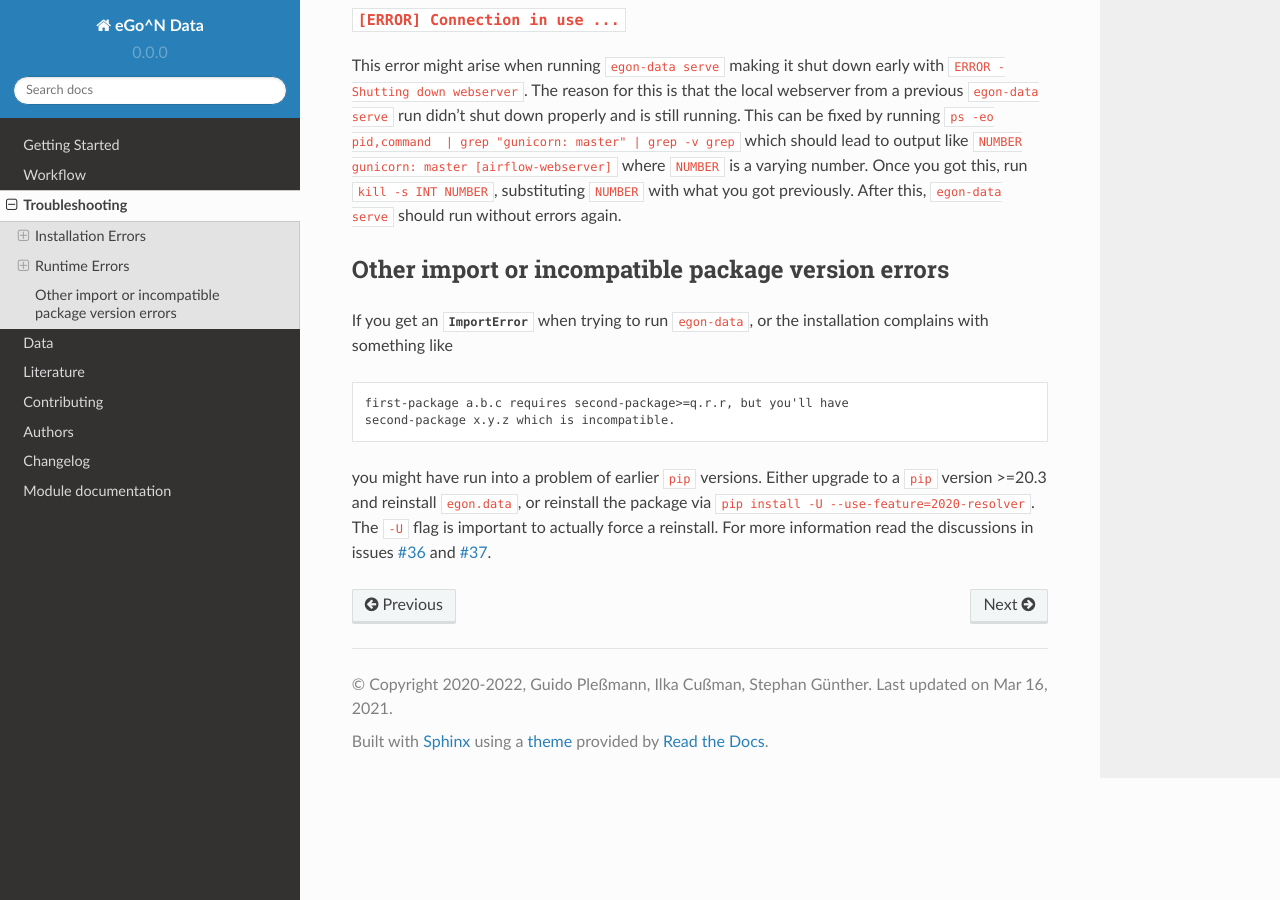
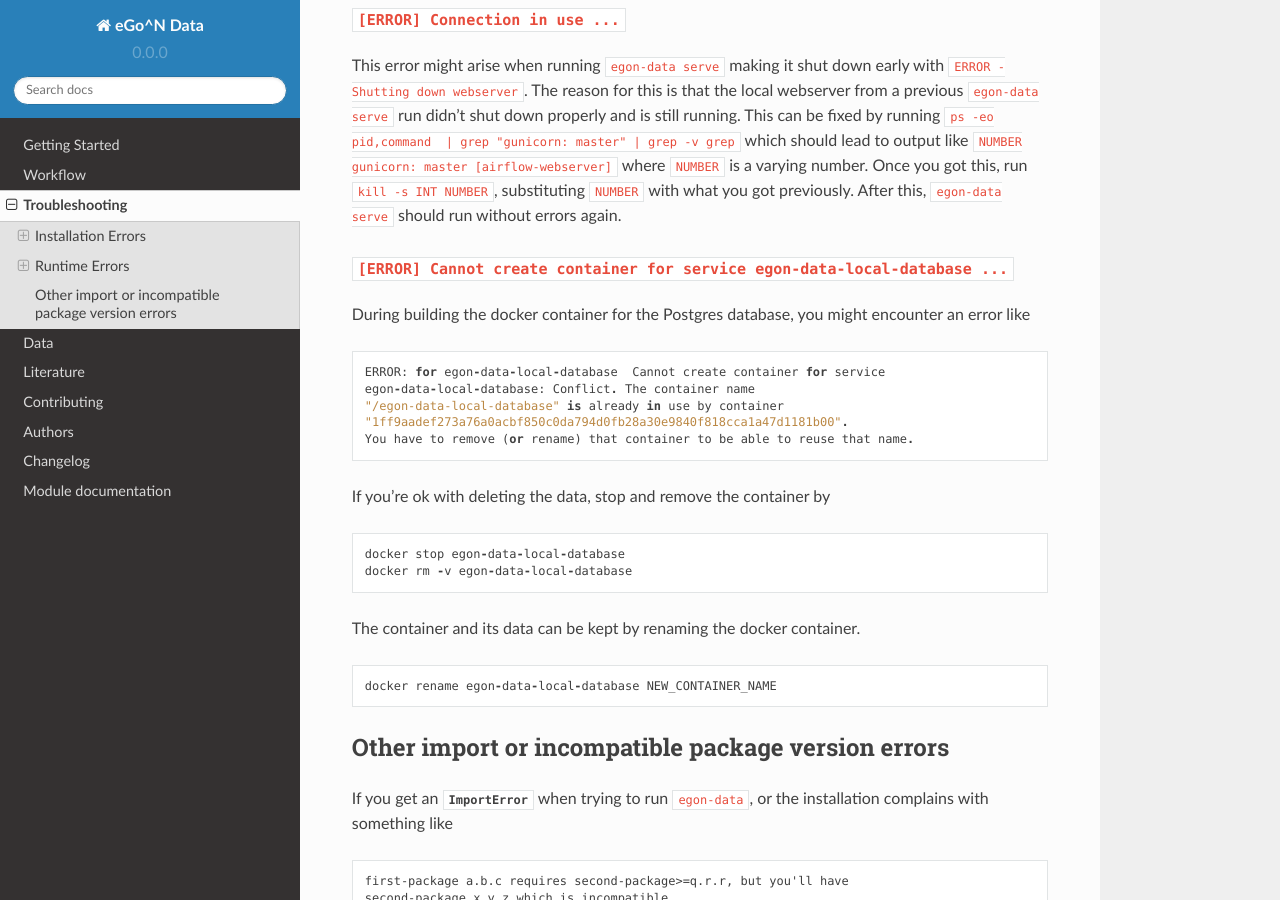
Before and after one commit to openego/eGon-data, a Sphinx documentation site: the page built from docs/troubleshooting.rst, in a window 1280 px wide and 900 px high, scrolled down 1044 px. Built offline with Sphinx 7.4.7 and the Read the Docs theme 2.0.0, drawn with Linux system fonts in a browser that asks for light colours.

Commit message:
Add a note to troubleshooting section in docs

```diff
--- a/docs/troubleshooting.rst
+++ b/docs/troubleshooting.rst
@@ -72,6 +72,33 @@ Once you got this, run :code:`kill -s INT NUMBER`, substituting
 :code:`egon-data serve` should run without errors again.
 
 
+``[ERROR] Cannot create container for service egon-data-local-database ...``
+----------------------------------------------------------------------------
+
+During building the docker container for the Postgres database, you might
+encounter an error like
+
+.. code-block::
+
+    ERROR: for egon-data-local-database  Cannot create container for service
+    egon-data-local-database: Conflict. The container name
+    "/egon-data-local-database" is already in use by container
+    "1ff9aadef273a76a0acbf850c0da794d0fb28a30e9840f818cca1a47d1181b00".
+    You have to remove (or rename) that container to be able to reuse that name.
+
+If you're ok with deleting the data, stop and remove the container by
+
+.. code-block::
+
+    docker stop egon-data-local-database
+    docker rm -v egon-data-local-database
+
+The container and its data can be kept by renaming the docker container.
+
+.. code-block::
+
+    docker rename egon-data-local-database NEW_CONTAINER_NAME
+
 Other import or incompatible package version errors
 ===================================================
 
```
